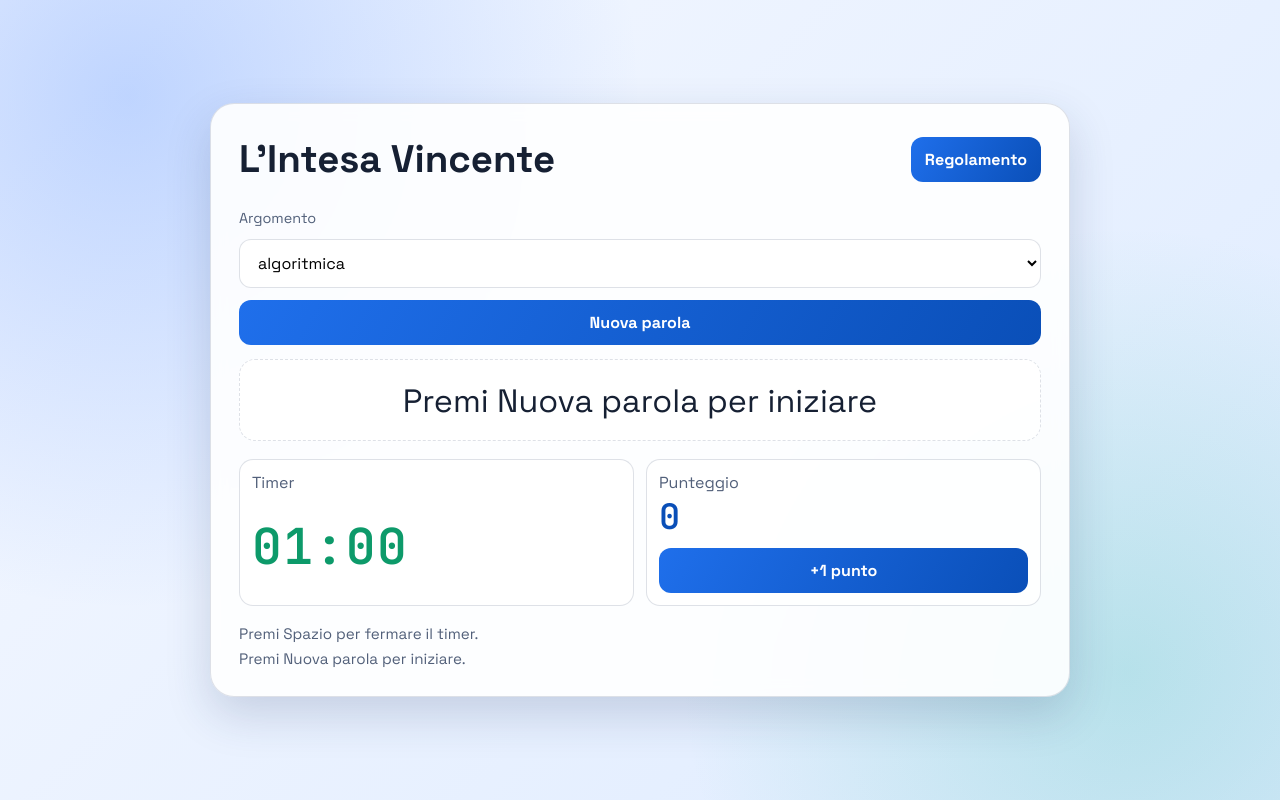
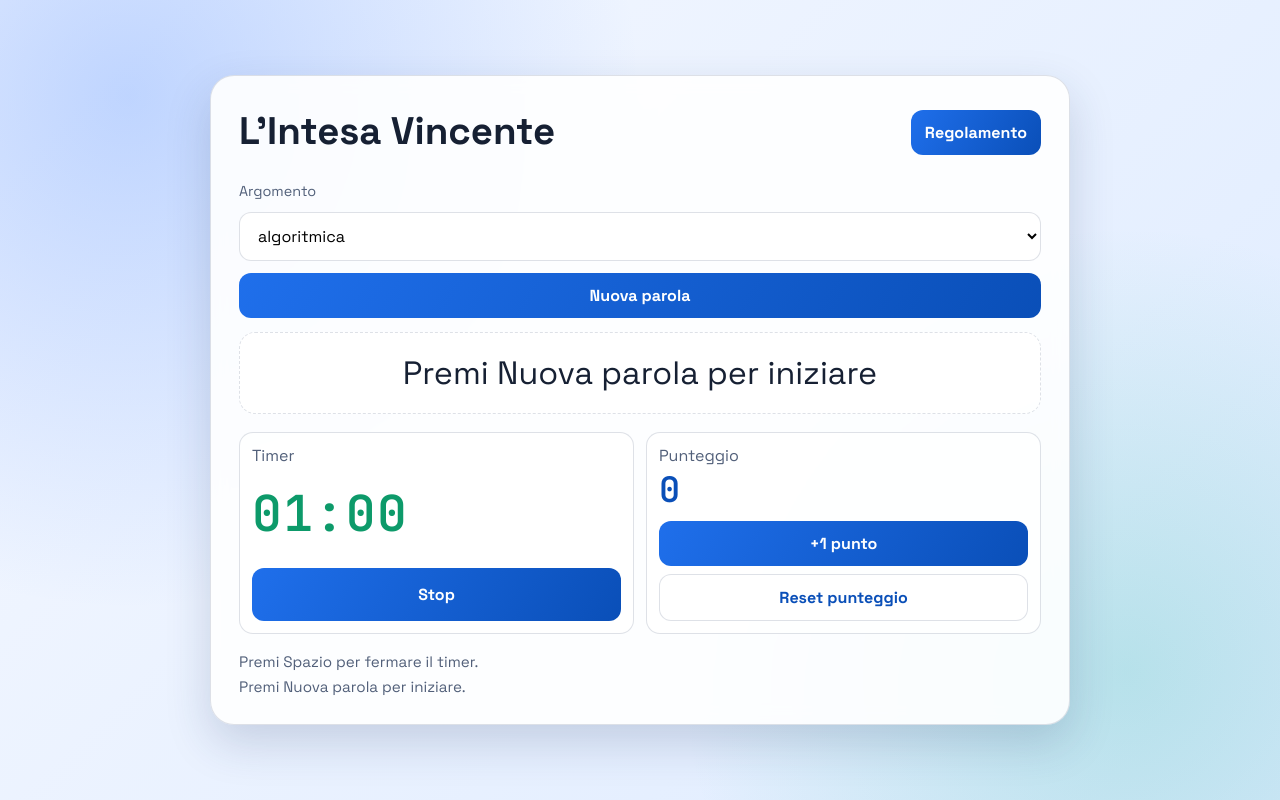
Before and after one commit to helloprofssa-web/intesa-vincente, a React (Vite) app: page / in a window 1280 px wide. Built offline with nearby package versions, Linux system fonts and the light colour scheme.

Commit message:
Aggiunge pulsanti stop timer e reset punteggio

```diff
--- a/src/App.css
+++ b/src/App.css
@@ -204,6 +204,22 @@ button:active {
   width: 100%;
 }
 
+.panel-button {
+  margin-top: 8px;
+  width: 100%;
+}
+
+.score-button.secondary {
+  background: #ffffff;
+  color: var(--primary-2);
+  border: 1px solid var(--line);
+}
+
+.score-button.secondary:hover {
+  filter: none;
+  background: #f6f9ff;
+}
+
 .modal-overlay {
   position: fixed;
   inset: 0;
--- a/src/App.jsx
+++ b/src/App.jsx
@@ -106,6 +106,14 @@ function App() {
     setIsTimerRunning(true)
   }
 
+  const handleStopTimer = () => {
+    setIsTimerRunning(false)
+  }
+
+  const handleResetScore = () => {
+    setScore(0)
+  }
+
   const statusText =
     secondsLeft === 0
       ? 'Tempo scaduto'
@@ -154,6 +162,9 @@ function App() {
             <p className={`timer-value ${secondsLeft <= 10 && isTimerRunning ? 'danger' : ''}`}>
               {formatTime(secondsLeft)}
             </p>
+            <button type="button" className="panel-button" onClick={handleStopTimer}>
+              Stop
+            </button>
           </div>
 
           <div className="score-panel">
@@ -165,6 +176,13 @@ function App() {
               onClick={() => setScore((prev) => prev + 1)}
             >
               +1 punto
+            </button>
+            <button
+              type="button"
+              className="score-button secondary"
+              onClick={handleResetScore}
+            >
+              Reset punteggio
             </button>
           </div>
         </div>
```
